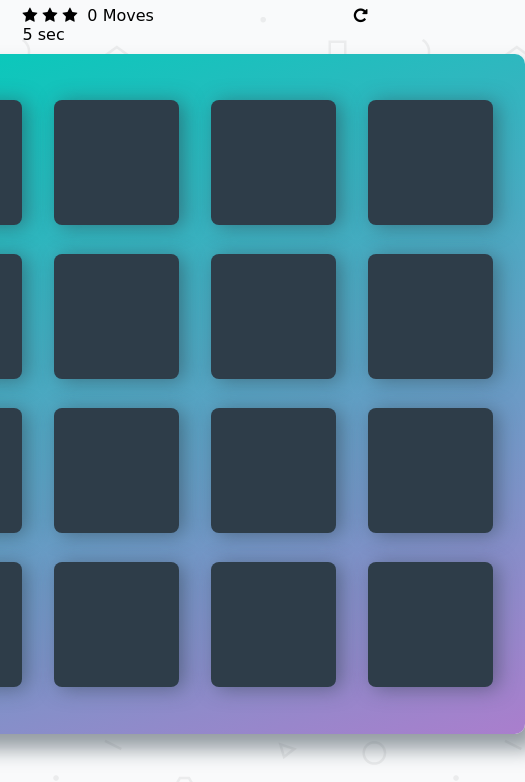
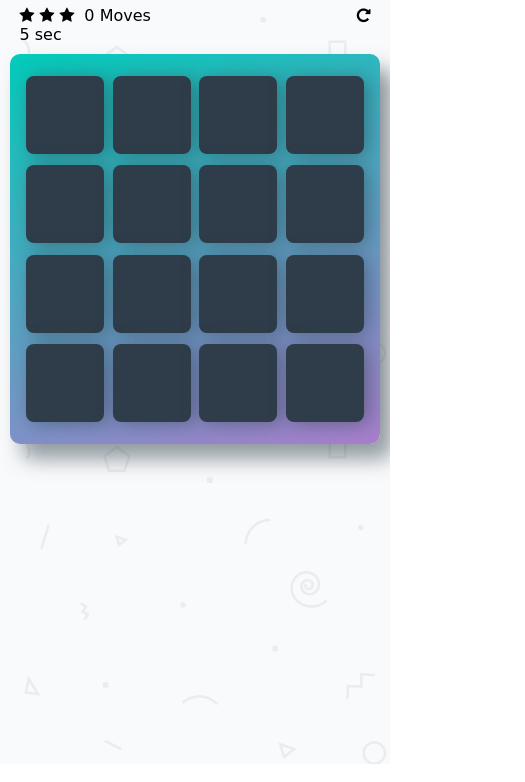
Before and after one commit to krisrud/Memory_game, a plain HTML site: page index.html in a window 390 px wide. Shown: the part 80-862 px from the top of the page, 525 px wide, since content can reach past the window. Drawn offline with Linux system fonts and the light colour scheme; a web font is replaced by a local one.

Commit message:
Update app.css

```diff
--- a/css/app.css
+++ b/css/app.css
@@ -124,3 +124,30 @@ myDiv {
     display: inline-block;
     margin: 0 5px 0 0;
 }
+
+/*
+ * Responsive patterns
+ */
+
+ @media screen and (max-width: 700px) {
+	.score-panel {
+        width: 90%;
+    }
+
+    .deck {
+        width: 95%;
+        padding: 16px;
+        min-height: 100vw;
+    }
+
+    .deck .card {
+        width: 20vw;
+        height: 20vw;
+    }
+}
+
+@media screen and (min-width: 700px) {
+    .score-panel {
+		font-size: 25px;
+    }
+}
```
